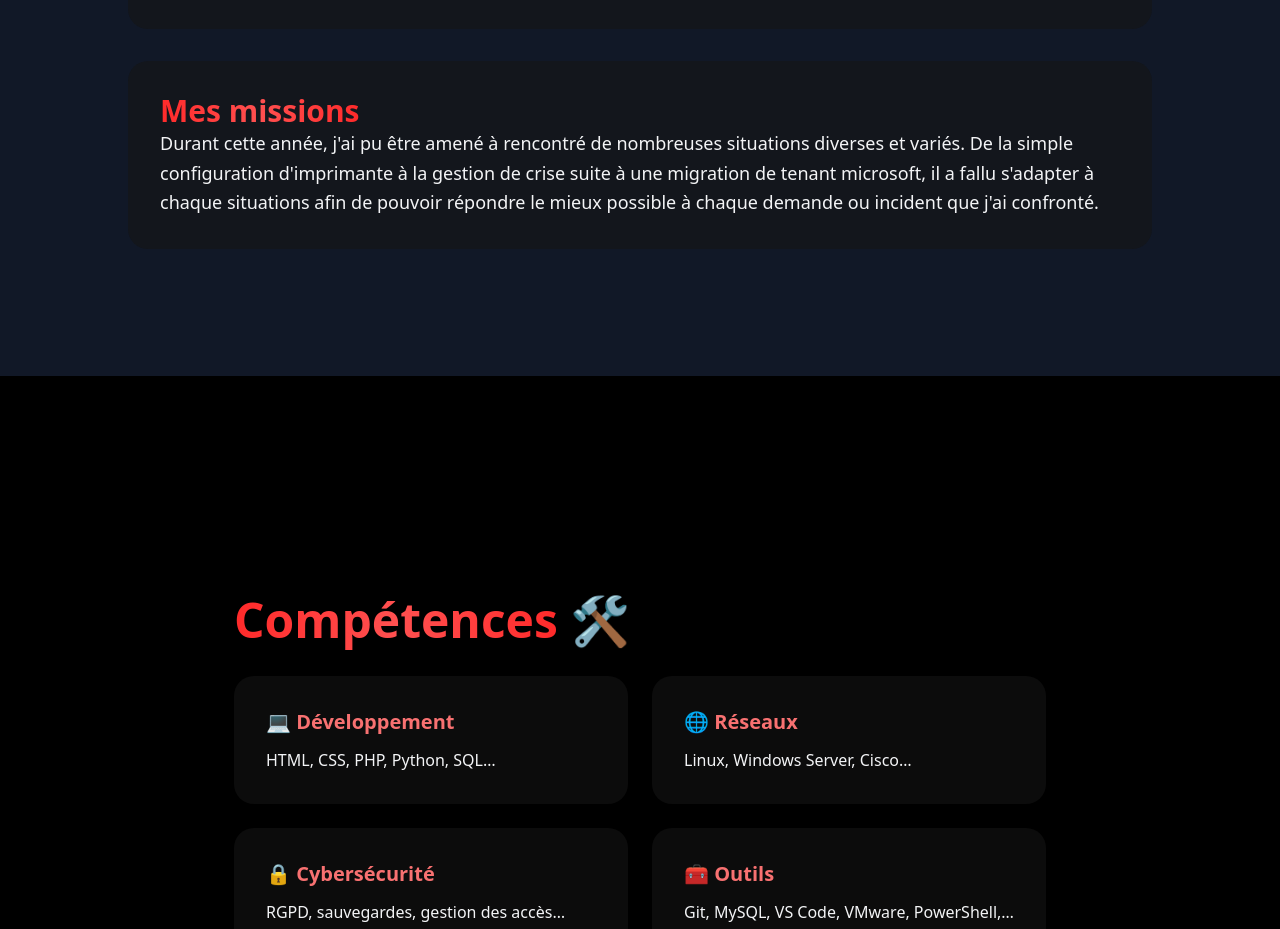
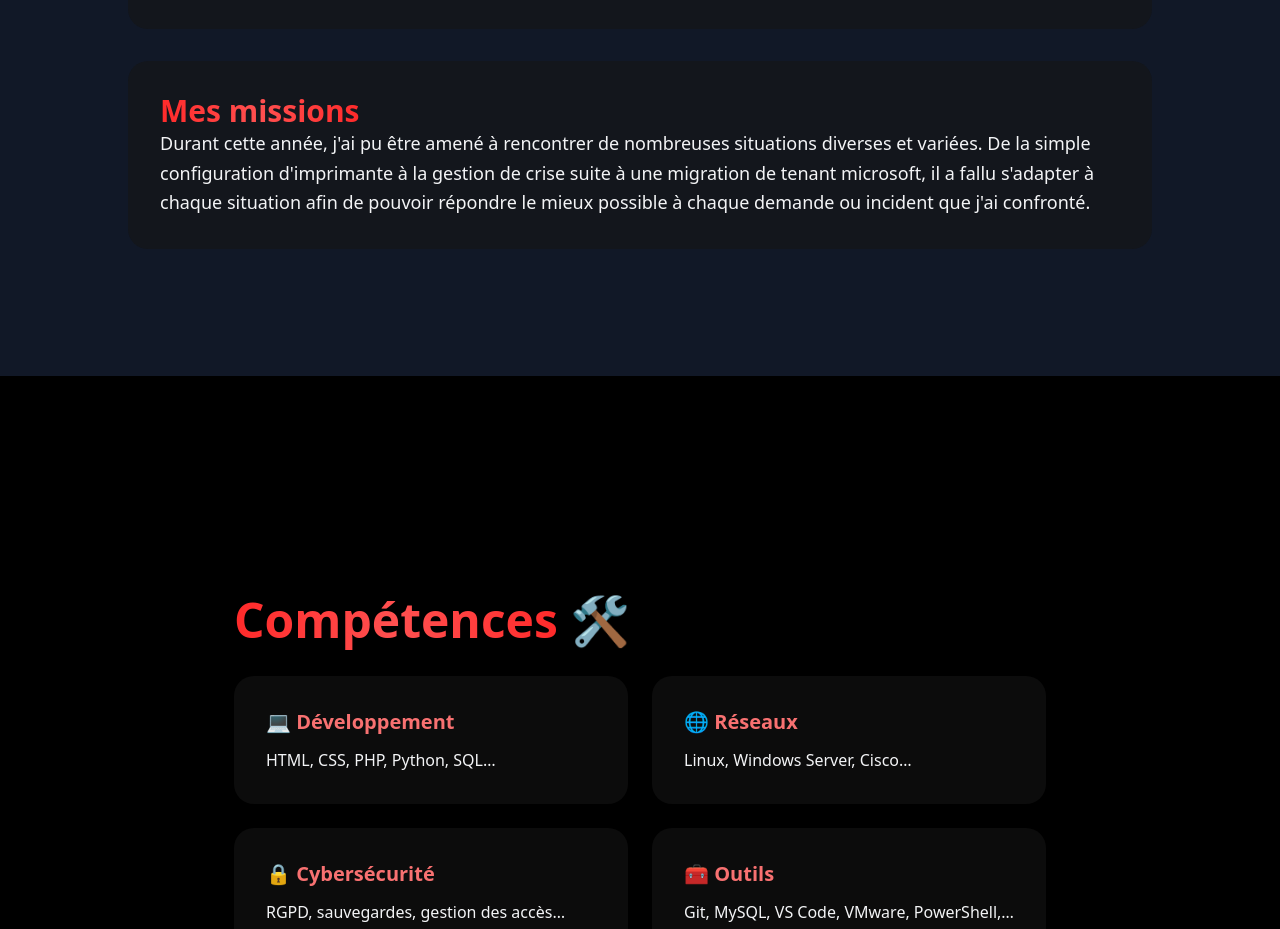
Before and after one commit to Kofejy/KC-BTS.SIO, a plain HTML site: page index.html in a window 1280 px wide. Shown: the part 2024-2953 px from the top of the page. Drawn offline with nearby package versions, Linux system fonts and the light colour scheme.

Commit message:
Update index.html

```diff
--- a/index.html
+++ b/index.html
@@ -118,8 +118,8 @@
       <div class="card">
         <h1 class="text-3xl font-bold"><span class="glow-title">Mes missions</span></h1>
         <p class="text-lg leading-relaxed">
-          Durant cette année, j'ai pu être amené à rencontré de nombreuses situations diverses et variés. De la simple configuration d'imprimante à la gestion de crise suite à une migration de tenant microsoft,
-          il a fallu s'adapter à chaque situations afin de pouvoir répondre le mieux possible à chaque demande ou incident que j'ai confronté.
+          Durant cette année, j'ai pu être amené à rencontrer de nombreuses situations diverses et variées. De la simple configuration d'imprimante à la gestion de crise suite à une migration de tenant microsoft,
+          il a fallu s'adapter à chaque situation afin de pouvoir répondre le mieux possible à chaque demande ou incident que j'ai confronté.
         </p>
       </div>
     </div>
```
